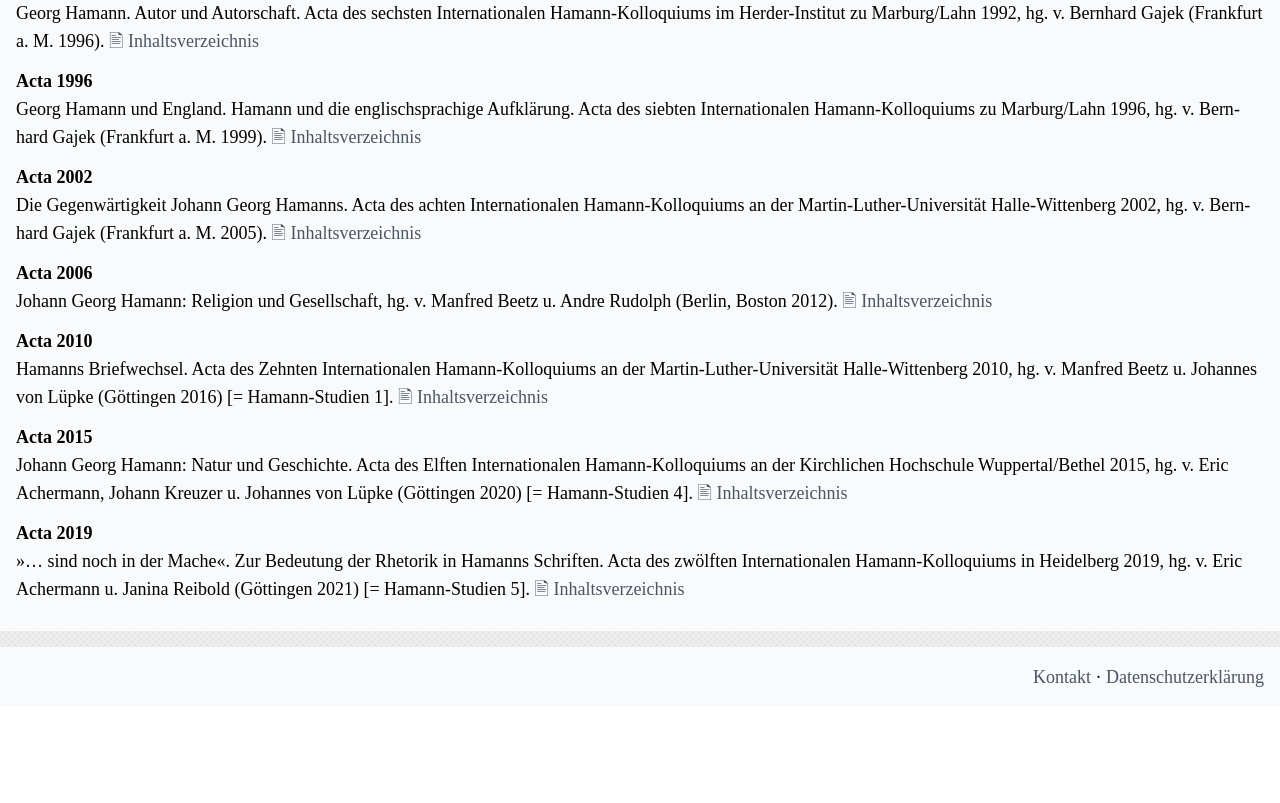
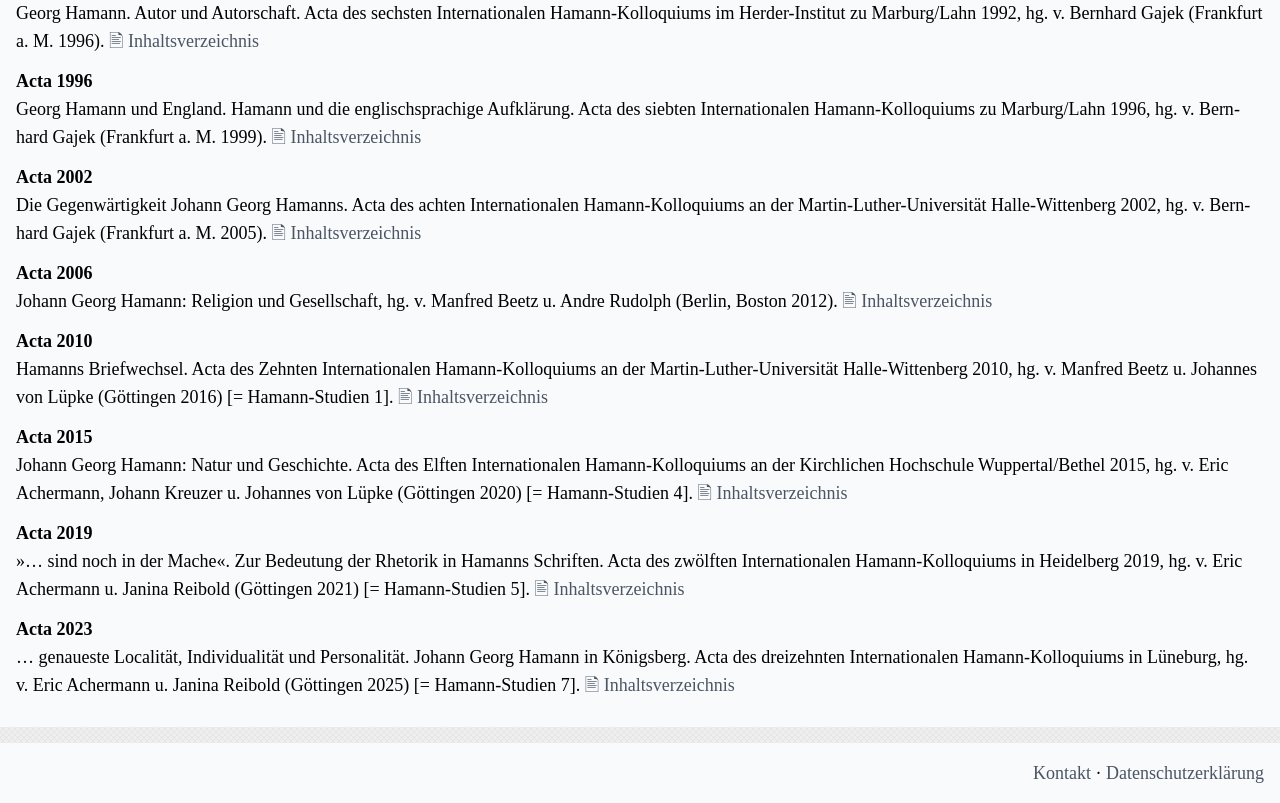
Before and after one commit to Theodor-Springmann-Stiftung/hamann-kolloquium, a website built with Vite: page acta-baende.html in a window 1280 px wide. Shown: the part 654-1457 px from the top of the page. Before the commit the page ends 1361 px from the top, so only its background shows below. Built offline with nearby package versions, Linux system fonts and the light colour scheme; a web font is replaced by a local one.

Commit message:
Ergänzung: Acta 2023

```diff
--- a/acta-baende.html
+++ b/acta-baende.html
@@ -114,6 +114,12 @@
         <a href="/pdf/acta/Acta-2019.PDF">🖹 Inhaltsverzeichnis</a>
       </span>
     </p>
+    <p>
+      <span class="acta-title font-bold">Acta 2023</span><br /><span class="acta-lit">
+        … genaueste Localität, Individualität und Personalität. Johann Georg Hamann in Königsberg. Acta des dreizehnten Internationalen Hamann-Kolloquiums in Lüneburg, hg. v. Eric Achermann u. Janina Reibold (Göttingen 2025) [= Hamann-Studien 7].
+        <a href="/pdf/acta/Acta-2023.PDF">🖹 Inhaltsverzeichnis</a>
+      </span>
+    </p>
   </div>
   <ha-footer></ha-footer>
 </body>
```
